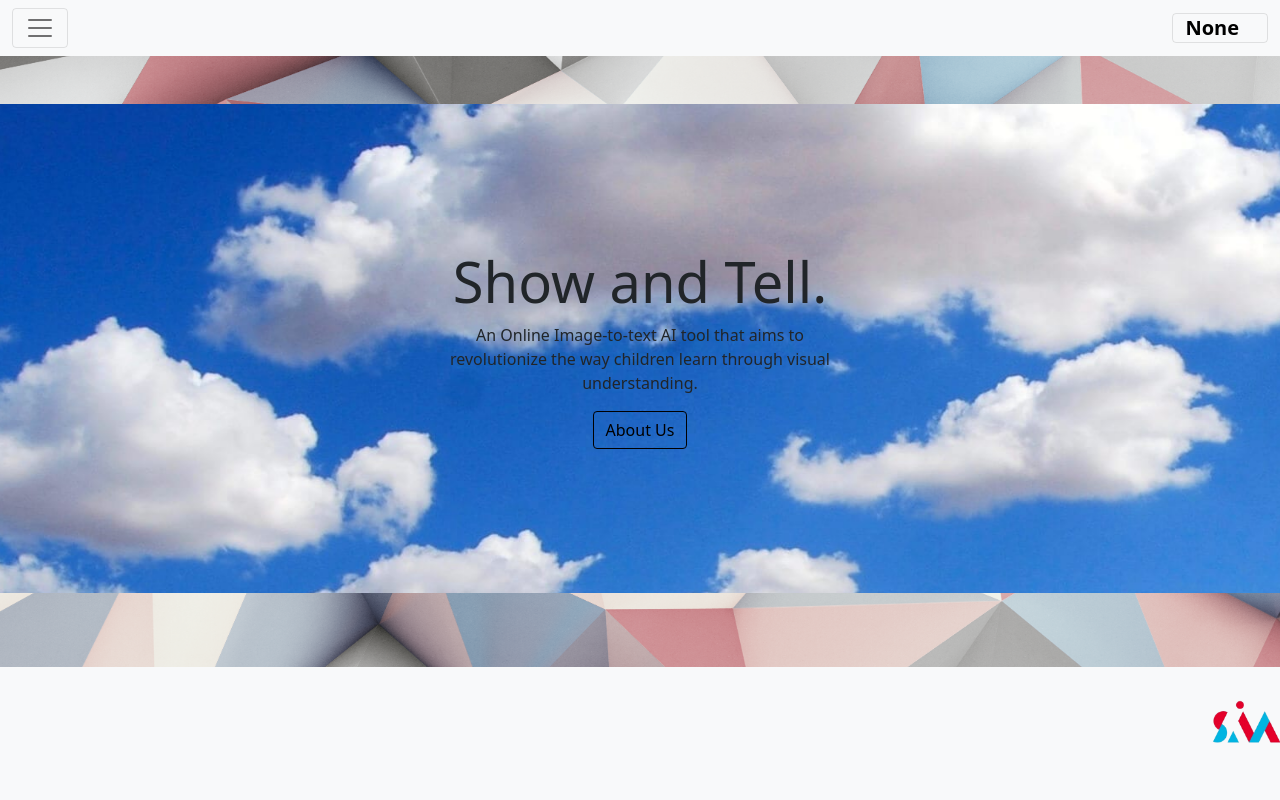
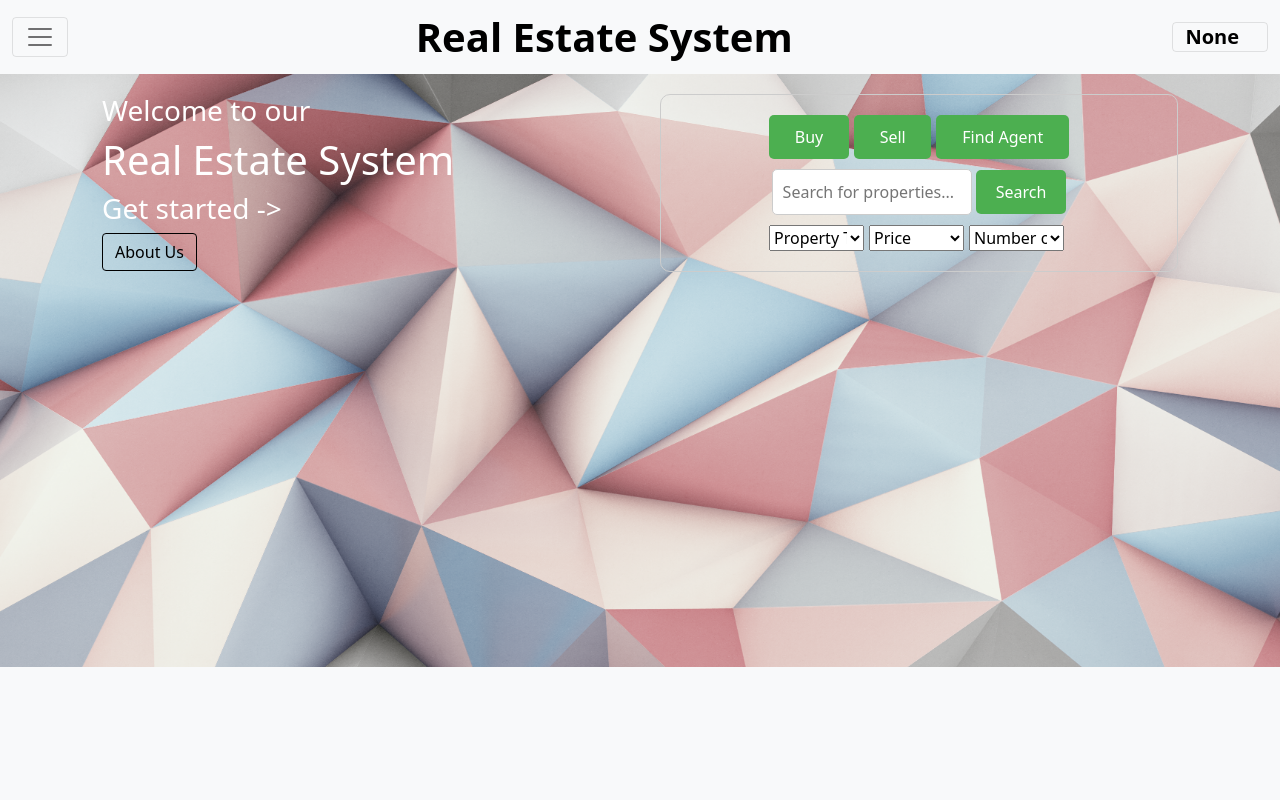
Before and after one commit to daffybum/CSIT314-group-project-purple, a Flask app: page /home in a window 1280 px wide. Run offline with Flask 3, Linux system fonts and the light colour scheme.

Commit message:
Add files via upload

```diff
--- a/csci314_project/templates/base.html
+++ b/csci314_project/templates/base.html
@@ -9,15 +9,16 @@
   <title>{% block title %}Home{% endblock %}</title>
 </head>
 <body>
-    <nav class="navbar navbar-light bg-light">
+    <nav class="navbar navbar-light bg-light color-green">
       <div class="container-xxl">
         <!-- toggle button for mobile nav -->
         <button class="navbar-toggler" type="button" data-bs-toggle="collapse" data-bs-target="#main-nav" aria-controls="main-nav" aria-expanded="false" aria-label="Toggle navigation">
           <span class="navbar-toggler-icon"></span>
         </button>
 
-        <!-- project text -->
+        <!-- Visualex text -->
         <a href="#intro" class="navbar-brand">
+          <span class="h1 fw-bold mb-0 text-black me-3">Real Estate System</span>
         </a>
         <button class="navbar-toggler" type="button" data-bs-toggle="collapse" data-bs-target="#user-nav" aria-controls="user-nav" aria-expanded="false" aria-label="Toggle navigation">
           <span class="h7 fw-bold mb-0 text-black me-3">{{ user_name }}</span>
@@ -26,26 +27,31 @@
         <!-- navbar links -->
         <div class="collapse navbar-collapse justify-content-end align-left" id="main-nav">
           <ul class="navbar-nav">
+            {% if user_name != "admin" %}
             <li class="nav-item">
-              <a class="nav-link" href="/uploadImage">Upload Image</a>
+              <a class="nav-link" href="/buy">Buy</a>
             </li>
             <li class="nav-item">
-              <a class="nav-link" href="/history">History</a>
+              <a class="nav-link" href="/sell">Sell</a>
             </li>
             <li class="nav-item">
-              <a class="nav-link" href="/membersubscription">Subscriptions</a>
+              <a class="nav-link" href="/findagents">Find Agents</a>
             </li>
             <li class="nav-item">
-              <a class="nav-link" href="/userfb">Feedback Forum</a>
+              <a class="nav-link" href="/rateandreview">Rate and Review</a>
             </li>
             <li class="nav-item">
-              <a class="nav-link" href="/about-us">About Us</a>
+              <a class="nav-link" href="/aboutus">About Us</a>
             </li>
-            <li>
+            {% endif %}
             {% if user_name == "admin" %}
-              <a class="nav-link" href="/viewAllUsers">View All User Account</a>
+            <li class="nav-item">
+                <a class="nav-link" href="/viewalluseraccount">View All User Account</a>
+            </li>
+            <li class="nav-item">
+                <a class="nav-link" href="/viewalluserprofile">View All User Profile</a>
+            </li>
             {% endif %}
-            </li>
           </ul>
         </div>
 
@@ -53,10 +59,27 @@
         <div class="collapse navbar-collapse justify-content-end align-left" id="user-nav">
           <ul class="navbar-nav">
             <li class="nav-item">
-              <a class="nav-link" href="/account-detail">Account</a>
+              <a class="nav-link" href="/accountDetail">Account</a>
+            </li>
+            {% if user_name != "admin" %}
+            <li class="nav-item">
+              <a class="nav-link" href="/accountProfile">Profile</a>
+            </li>
+            {% endif %}
+            <li class="nav-item">
+            {% if user_name == "buyer" %}
+              <a class="nav-link" href="/favourites">Favourites</a>
+            {% endif %}
             </li>
             <li class="nav-item">
-              <a class="nav-link" href="/viewmembershiptier">Membership Info</a>
+            {% if user_name == "seller" %}
+              <a class="nav-link" href="/views">Views</a>
+            {% endif %}
+            </li>
+            <li class="nav-item">
+            {% if user_name == "realestateagent" %}
+              <a class="nav-link" href="/myrating">My Rating</a>
+            {% endif %}
             </li>
             <li class="nav-item">
               <a class="nav-link" href="/">Logout</a>
--- a/csci314_project/templates/homepage.html
+++ b/csci314_project/templates/homepage.html
@@ -2,13 +2,157 @@
 {% block title %}Changed{% endblock %}
 
 {% block content %}
-<div class="position-relative overflow-hidden p-md-5 mt-md-5 text-center bg-cloud">
-  <div class="col-md-5 p-lg-5 mx-auto my-5">
-    <h1 class="display-4 font-weight-normal">Show and Tell.</h1>
-    <p class="font-weight-bold">
-      An Online Image-to-text AI tool that aims to revolutionize the way children learn through visual understanding.
-    </p>
-    <a class="btn btn-outline-secondary text-black" href="/about-us">About Us</a>
+<style>
+  .outer-container {
+    display: flex;
+    justify-content: center;
+    align-items: center;
+    height: 100vh;
+  }
+
+  .main-container {
+    display: flex;
+    flex-direction: column;
+    align-items: center;
+  }
+
+  .container {
+    display: flex;
+    justify-content: center;
+  }
+
+  .left-content, .right-content {
+    flex: 10; /* Change the flex value to adjust size */
+    padding: 20px;
+  }
+
+  .left-content {
+    color: white; /* Set text color to white */
+  }
+
+  .search-container {
+    position: relative;
+    display: flex;
+    flex-direction: column;
+    align-items: center;
+    border: 1px solid #ccc;
+    border-radius: 10px;
+    padding: 20px;
+  }
+
+  .filter-buttons {
+    display: flex;
+    justify-content: space-between;
+    width: 300px;
+    margin-bottom: 10px;
+  }
+
+  .filter-button {
+    background-color: #4CAF50;
+    color: white;
+    border: none;
+    padding: 10px 20px;
+    text-align: center;
+    text-decoration: none;
+    display: inline-block;
+    font-size: 16px;
+    border-radius: 5px;
+    cursor: pointer;
+    flex-grow: 1;
+    margin-right: 5px;
+  }
+
+  .filter-button:last-child {
+    margin-right: 0;
+  }
+
+  .filter-button.active {
+    background-color: #005f7f;
+  }
+
+  .search-box {
+    width: 200px;
+    padding: 10px;
+    border: 1px solid #ccc;
+    border-radius: 5px;
+    font-size: 16px;
+    margin-bottom: 10px;
+  }
+
+  .search-button {
+    background-color: #4CAF50;
+    color: white;
+    border: none;
+    padding: 10px 20px;
+    text-align: center;
+    text-decoration: none;
+    display: inline-block;
+    font-size: 16px;
+    border-radius: 5px;
+    cursor: pointer;
+    margin-bottom: 10px;
+  }
+
+  .search-button:hover {
+    background-color: #45a049;
+  }
+
+  .dropdown-container {
+    display: flex;
+    justify-content: space-between;
+    width: 300px;
+  }
+
+  .dropdown {
+    width: calc(33.33% - 5px);
+    margin-right: 5px;
+  }
+</style>
+
+<div class="main-container">
+<div class="container">
+  <div class="left-content">
+    <h3>Welcome to our</h3>
+    <h1>Real Estate System</h1>
+    <h3>Get started -> </h3>
+    <a class="btn btn-outline-secondary" href="/about-us">About Us</a>
+  </div>
+  <div class="right-content">
+    <div class="search-container">
+      <div class="filter-buttons">
+        <button class="filter-button">Buy</button>
+        <button class="filter-button">Sell</button>
+        <button class="filter-button">Find Agent</button>
+      </div>
+      <div>
+        <input type="text" class="search-box" placeholder="Search for properties...">
+        <button class="search-button">Search</button>
+      </div>
+      <div class="dropdown-container">
+        <select class="dropdown">
+          <option value="">Property Type</option>
+          <option value="apartment">Apartment</option>
+          <option value="house">House</option>
+          <option value="condo">Condo</option>
+        </select>
+        <select class="dropdown">
+          <option value="">Price</option>
+          <option value="100000">Below $100,000</option>
+          <option value="200000">Below $200,000</option>
+          <option value="300000">Below $300,000</option>
+        </select>
+        <select class="dropdown">
+          <option value="">Number of Rooms</option>
+          <option value="1">1</option>
+          <option value="2">2</option>
+          <option value="3">3</option>
+          <option value="4">4</option>
+          <option value="5">5+</option>
+        </select>
+      </div>
+    </div>
   </div>
 </div>
+</div>
+
 {% endblock %}
```
Also changed, not shown: csci314_project/templates/AboutUs.html (added, +104 -0 lines), csci314_project/templates/accountdetail.html (+28 -11 lines), csci314_project/templates/login.html (+5 -7 lines), csci314_project/templates/sign_up.html (+16 -11 lines).
